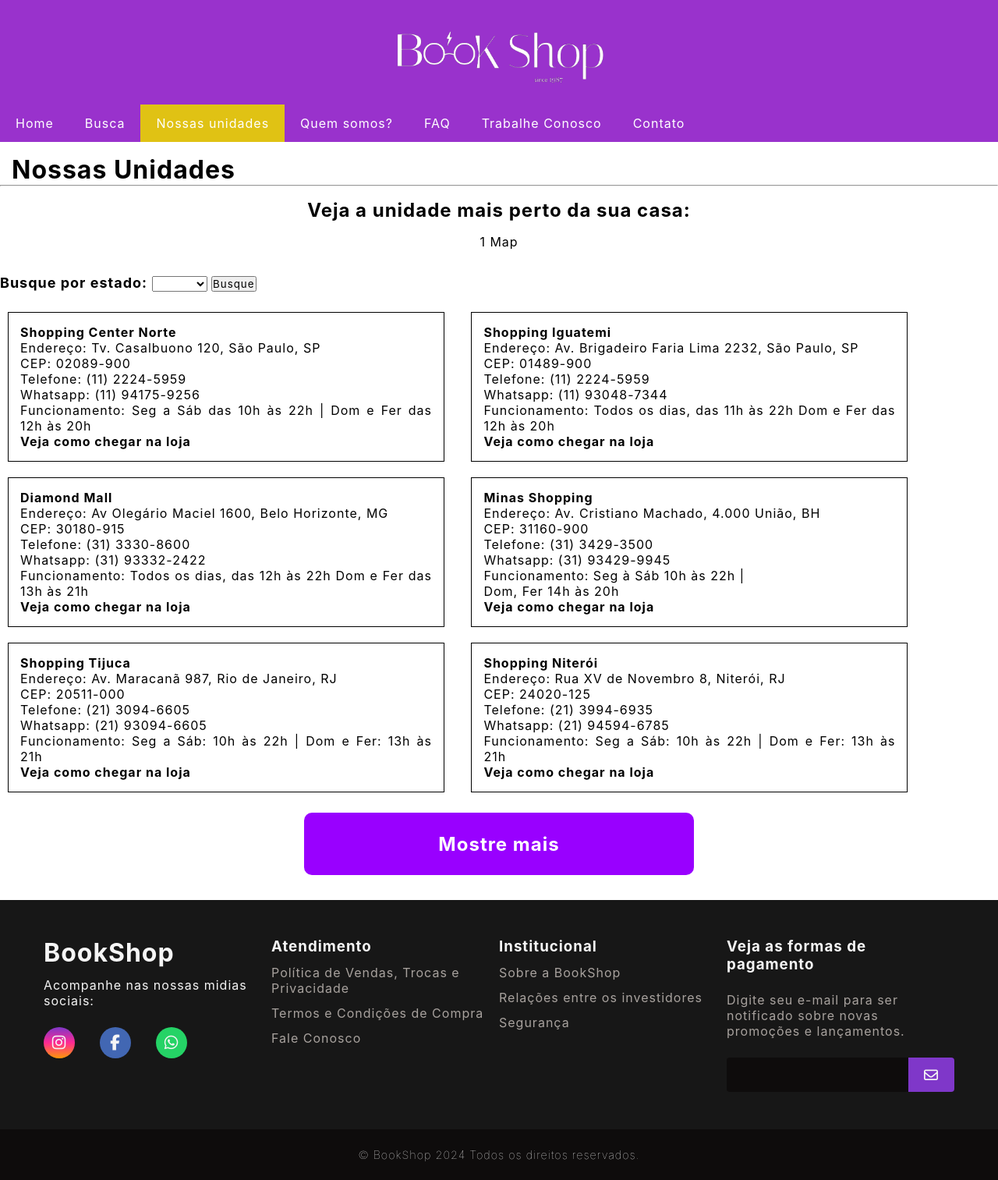
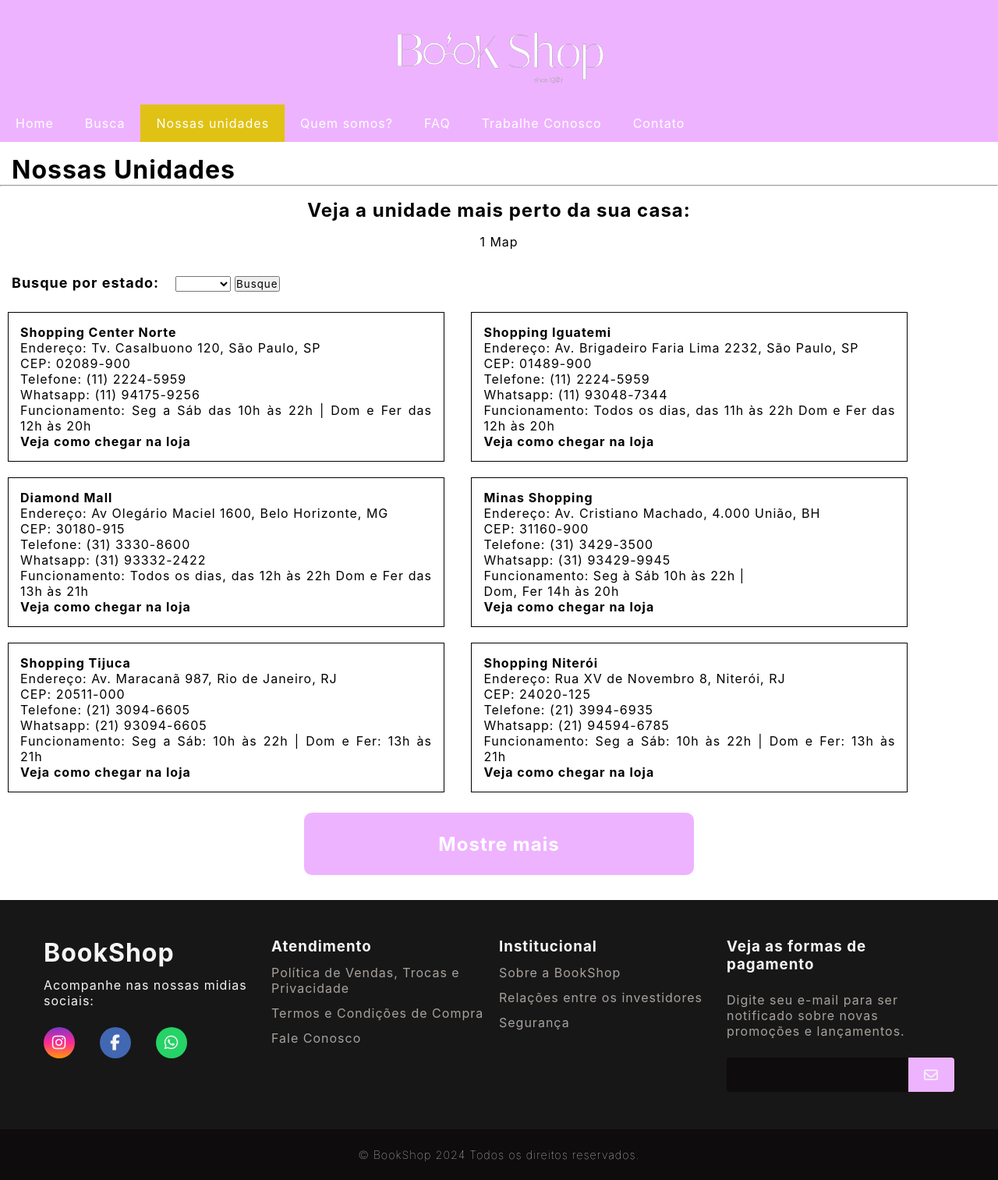
Before and after one commit to Projeto-Livraria/site, a plain HTML site: page unidades.html in a window 1280 px wide. Shown: the whole page at 78% size. Drawn offline with Linux system fonts and the light colour scheme; a script that the page names is missing.

Commit message:
Mudar paleta de cores

```diff
--- a/unidades.css
+++ b/unidades.css
@@ -100,7 +100,7 @@
 }
 
 .footer-list .footer-link:hover {
-    color: #7f37c9;
+    color: #EEB3FF;
 }
 
 #footer_subscribe {
@@ -127,7 +127,7 @@
 }
 
 #input_group button {
-    background-color: #7f37c9;
+    background-color: #EEB3FF;
     border: none;
     color: var(--color-neutral-40);
     padding: 0px 1.25rem;
@@ -190,14 +190,14 @@
         height: 80px; /* Altura do botão */
         padding: 20px; /* Espaço interno do botão */
         font-size: 24px; /* Tamanho da fonte */
-        background-color: #9900ff; /* Cor de fundo */
+        background-color: #EEB3FF; /* Cor de fundo */
         color: rgb(255, 255, 255); /* Cor do texto */
         border: none; /* Remover borda */
         border-radius: 10px; /* Borda arredondada */
         cursor: pointer; /* Cursor de ponteiro */
     }
     .big-button:hover {
-        background-color: #470275; /* Cor de fundo ao passar o mouse */
+        background-color: #900de7; /* Cor de fundo ao passar o mouse */
     }
 
     /* Link padrão */
@@ -228,7 +228,7 @@
         padding: 0;
     }
     .navbar {
-        background-color: 	#9932CC;
+        background-color: 	#EEB3FF;
         overflow: hidden;
     }
     .navbar a {
--- a/unidades.html
+++ b/unidades.html
@@ -50,7 +50,7 @@
   <br>
       <br>
   <form action="#">
-    <font size=4><font face="Century Gothic"><b><label for="lang">Busque por estado:</label></b></font></font>
+    <font size=4><font face="Century Gothic"><b><label for="lang" class="margem">Busque por estado:</label></b></font></font>
     <select name="Estados" id="lang">
         <option value="Vazio"></option>
       <option value="SãoPaulo">SP</option>
```
